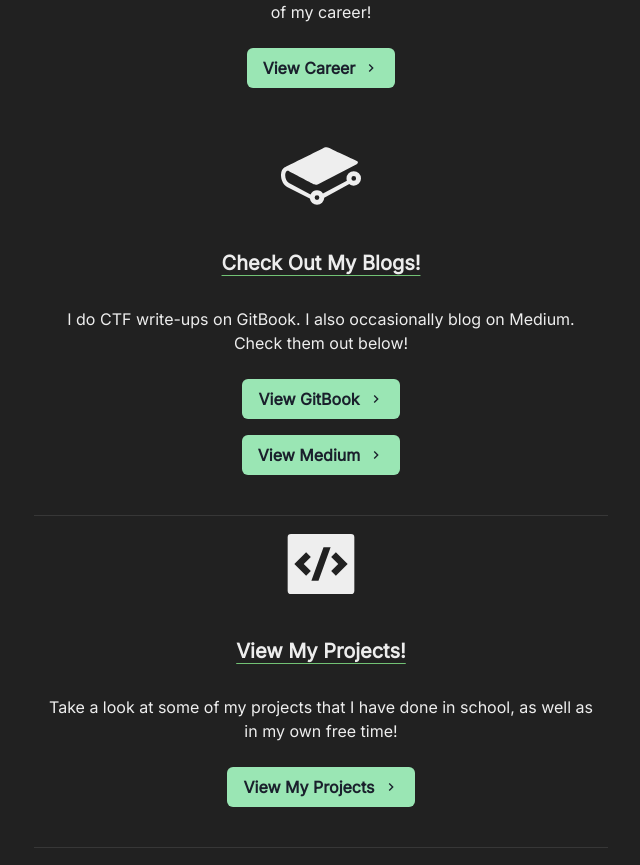
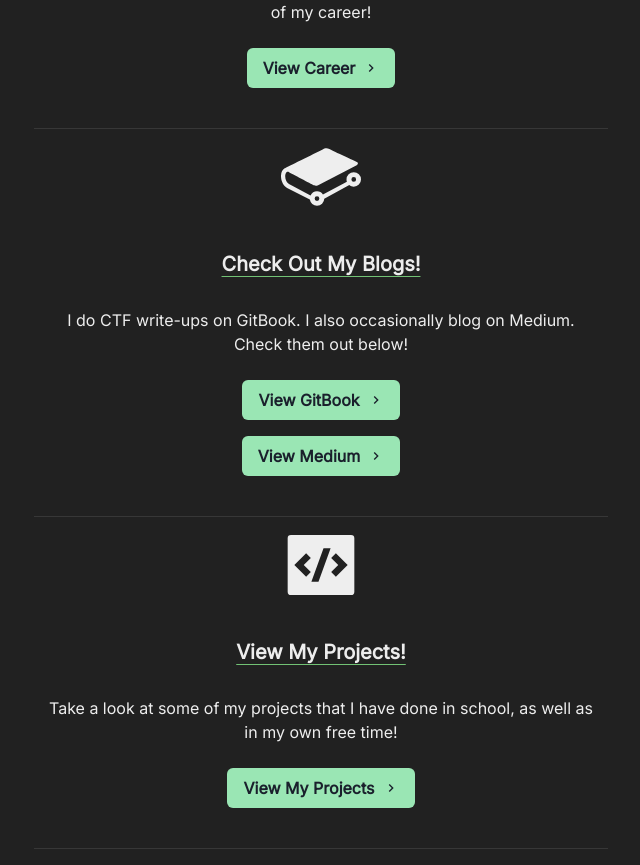
Before and after one commit to perxpective/perxpective-website, a Next.js app: page / in a window 1280 px wide. Shown: the part 1283-2148 px from the top of the page, without its empty margins (319-959 px from the left). Built offline with nearby package versions, Linux system fonts and the light colour scheme.

Commit message:
added divider

```diff
--- a/pages/index.js
+++ b/pages/index.js
@@ -131,6 +131,8 @@ export default function Home() {
           </Box>
         </Section>
       </Box>
+
+      <Divider />
 
       <Box display={{ xl: "flex" }} align="center">
         <Section>
@@ -293,7 +295,6 @@ export default function Home() {
           </a>
         </Section>
       </Box>
-
       <Divider />
       <br />
       <Box display={{ xl: "flex" }} align="center">
```
